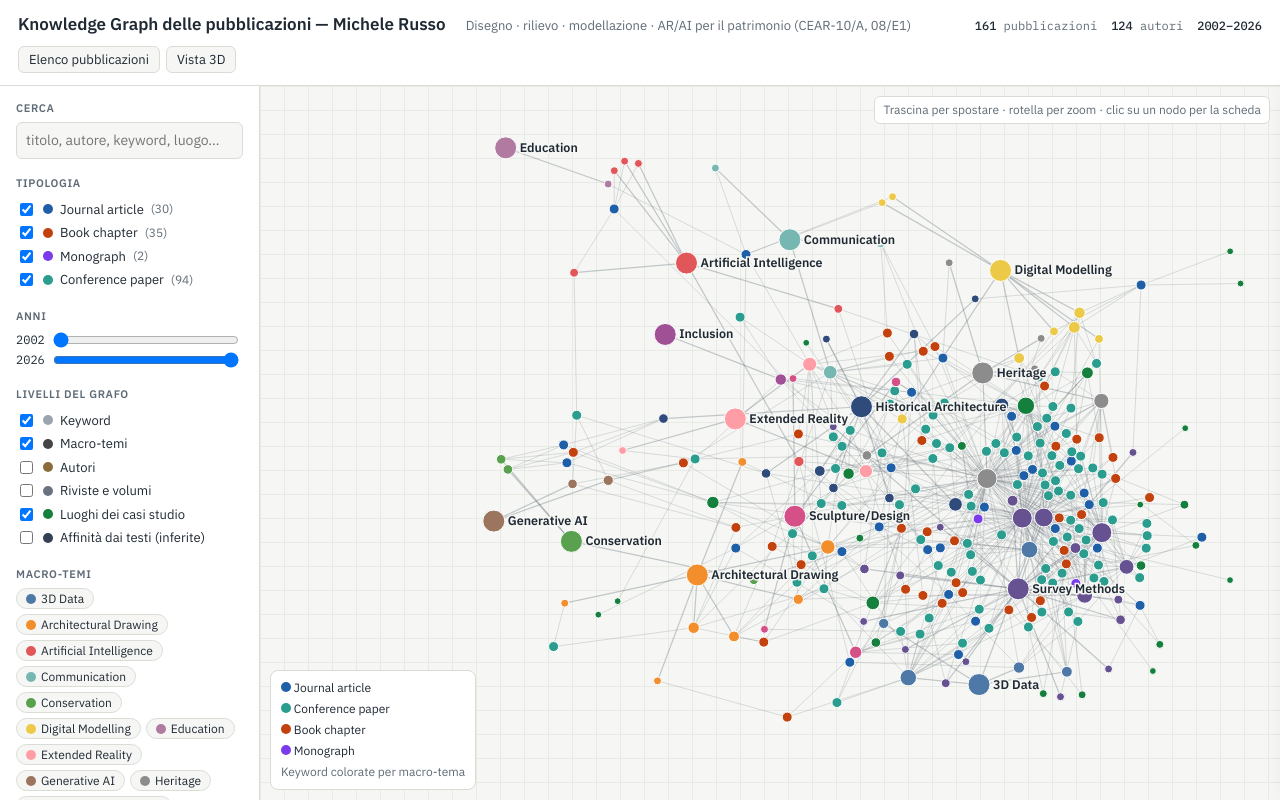
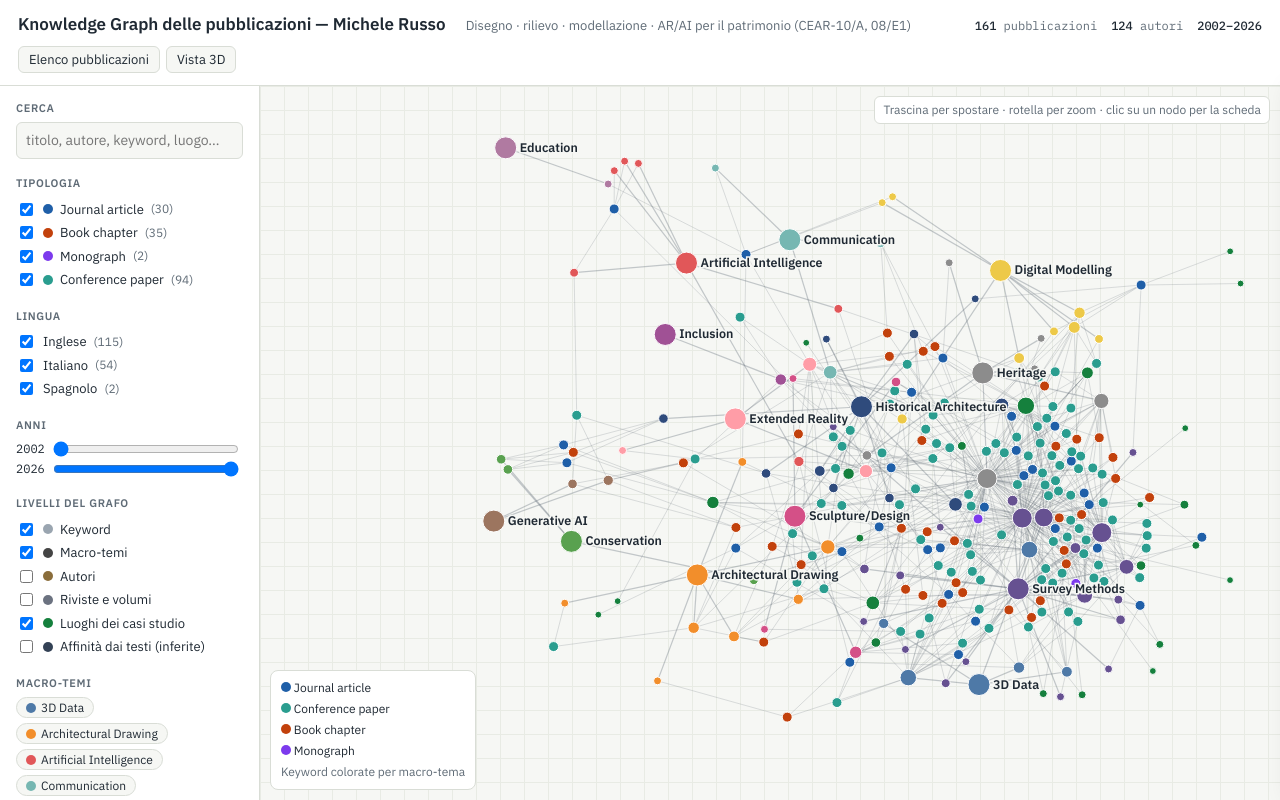
Before and after one commit to MicheleR77/publications-kg, a plain HTML site: page index.html in a window 1280 px wide. Shown: the top 800 px of the page. Drawn offline with nearby package versions, Linux system fonts and the light colour scheme; animation ran at ten frames a second.

Commit message:
Viewer: add language filter (bilingual publications match either language)
Co-Authored-By: Claude Opus 5.5 <noreply@anthropic.com>
Claude-Session: https://claude.ai/code/session_012JHrCPKb7N22MGTejbhpxE

```diff
--- a/index.html
+++ b/index.html
@@ -112,6 +112,10 @@ ol.list .y{font-family:var(--f-mono);color:var(--muted);font-size:12px;margin-ri
       <div class="checks" id="types"></div>
     </div>
     <div>
+      <h2>Lingua</h2>
+      <div class="checks" id="langs"></div>
+    </div>
+    <div>
       <h2>Anni</h2>
       <div class="range"><span id="y0l"></span><input id="y0" type="range" aria-label="Anno iniziale"><span></span></div>
       <div class="range"><span id="y1l"></span><input id="y1" type="range" aria-label="Anno finale"><span></span></div>
@@ -170,6 +174,13 @@ const esc = s=>String(s??'').replace(/[&<>"]/g,c=>({'&':'&amp;','<':'&lt;','>':'
 const typesEl=document.getElementById('types');
 TYPES.forEach(t=>{const id='t_'+t.replace(/\W/g,''); typesEl.insertAdjacentHTML('beforeend',`<label for="${id}"><input id="${id}" type="checkbox" checked><span class="sw" style="background:${TYPECOL[t]||'#888'}"></span>${esc(t)} <span class="note">(${pubs.filter(p=>p.ptype===t).length})</span></label>`);
   document.getElementById(id).addEventListener('change',e=>{e.target.checked?state.types.add(t):state.types.delete(t); update();});});
+const LANGLAB={ENG:'Inglese',ITA:'Italiano',SPA:'Spagnolo',FRA:'Francese',DEU:'Tedesco'};
+const langsOf=p=>String(p.lang||'').split('/').map(s=>s.trim()).filter(Boolean);
+const LANGS=[...new Set(pubs.flatMap(langsOf))].sort((a,b)=>pubs.filter(p=>langsOf(p).includes(b)).length-pubs.filter(p=>langsOf(p).includes(a)).length);
+state.langs=new Set(LANGS);
+const langsEl=document.getElementById('langs');
+LANGS.forEach(l=>{const id='lg_'+l; langsEl.insertAdjacentHTML('beforeend',`<label for="${id}"><input id="${id}" type="checkbox" checked>${esc(LANGLAB[l]||l)} <span class="note">(${pubs.filter(p=>langsOf(p).includes(l)).length})</span></label>`);
+  document.getElementById(id).addEventListener('change',e=>{e.target.checked?state.langs.add(l):state.langs.delete(l); update();});});
 const layersEl=document.getElementById('layers');
 ['keyword','theme','author','venue','place'].concat(HASAFF?['affinity']:[]).forEach(k=>{const id='l_'+k; layersEl.insertAdjacentHTML('beforeend',`<label for="${id}"><input id="${id}" type="checkbox" ${state.layers.has(k)?'checked':''}><span class="sw" style="background:${KIND[k].col}"></span>${KIND[k].lab}</label>`);
   document.getElementById(id).addEventListener('change',e=>{e.target.checked?state.layers.add(k):state.layers.delete(k); update();});});
@@ -190,6 +201,7 @@ document.getElementById('legend').innerHTML=Object.entries(TYPECOL).map(([t,c])=
 function pubVisible(p){
   if(!state.types.has(p.ptype)) return false;
   if(+p.year<state.y0||+p.year>state.y1) return false;
+  if(state.langs && !langsOf(p).some(l=>state.langs.has(l))) return false;
   if(state.theme && !(p.keywords||[]).some(k=>{const n=nodeById.get(keywordId(k)); return n&&n.theme===state.theme;})) return false;
   return true;
 }
```
Also changed, not shown: scripts/viewer_template.html (+12 -0 lines).
